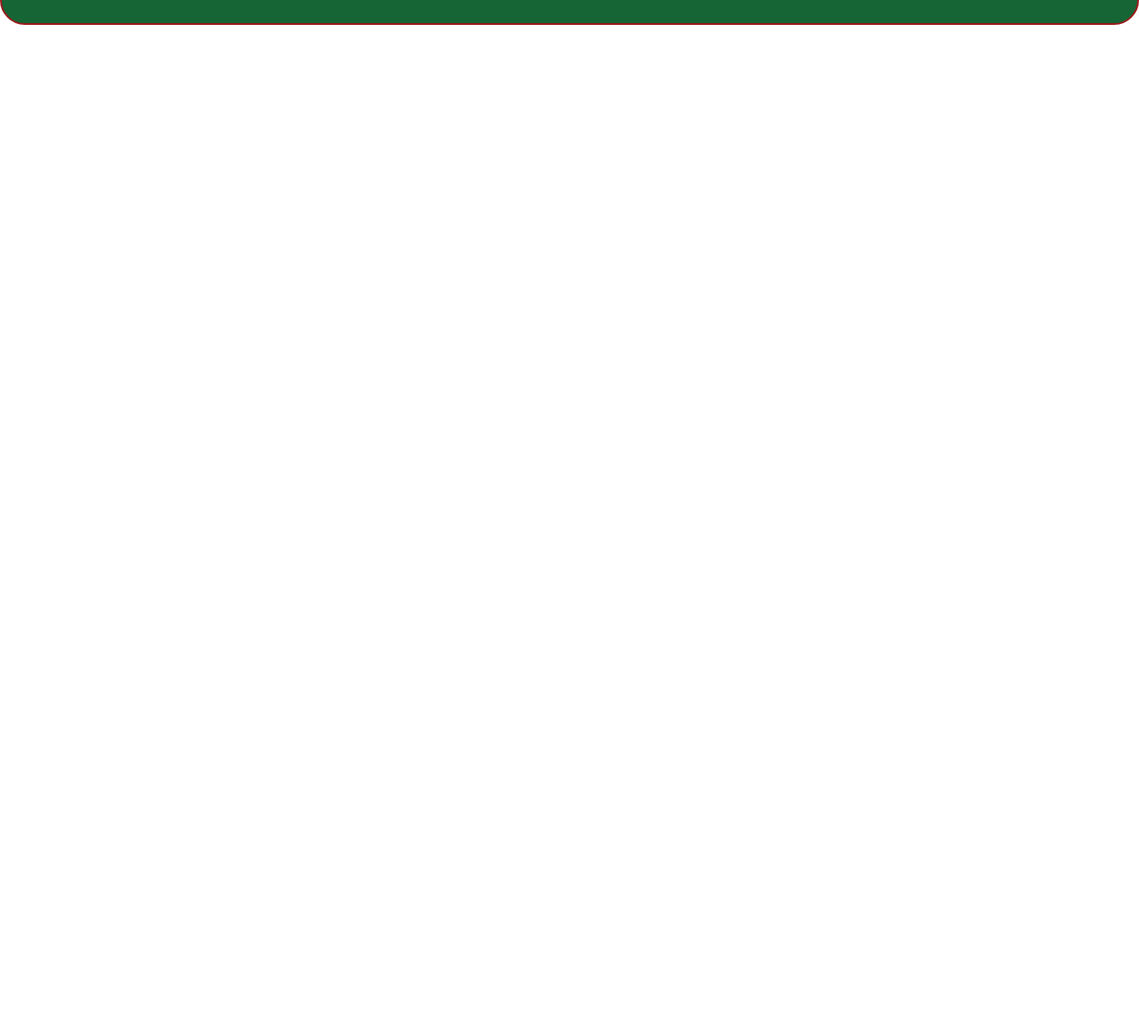
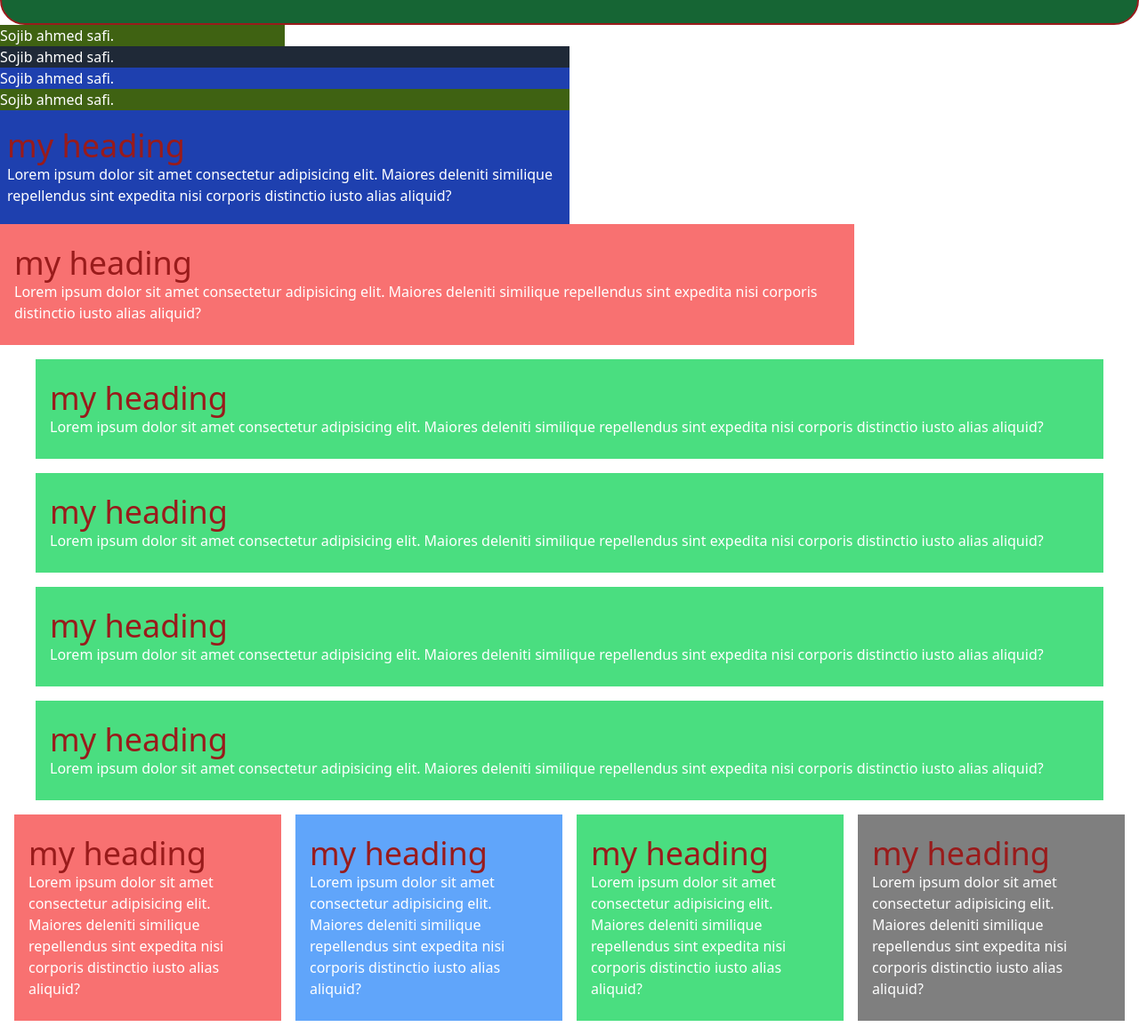
Before and after one commit to SojibAhmed114/Modules-11, a plain HTML site: page index.css/tail.html in a window 1280 px wide. Shown: the part 212-1376 px from the top of the page at 89% size. Before the commit the page ends 800 px from the top, so only its background shows below. Drawn offline with nearby package versions, Linux system fonts and the light colour scheme.

```diff
--- a/index.css/tail.html
+++ b/index.css/tail.html
@@ -7,23 +7,131 @@
     <script src="https://cdn.tailwindcss.com"></script>
   </head>
   <body>
-    <h1 class=" indent-8 bg-red-800 text-1xl text-white font-extrabold">
+    <h1 class="indent-8 bg-red-800 text-1xl text-white font-extrabold">
       Lorem ipsum dolor sit amet consectetur adipisicing elit. Ipsum accusantium
       placeat officiis sequi dolor exercitationem aut deleniti harum voluptatem
       natus?
     </h1>
-    <h2 class=" tracking-wide font-bold italic text-right">
+    <h2 class="tracking-wide font-bold italic text-right">
       Lorem ipsum dolor sit amet consectetur, adipisicing elit. Odio, tempora.
     </h2>
-    <p class="text-justify text-xl uppercase underline underline-offset-1 decoration-2  decoration-solid ">
+    <p
+      class="text-justify text-xl uppercase underline underline-offset-1 decoration-2 decoration-solid"
+    >
       Lorem ipsum dolor sit amet consectetur adipisicing elit. Itaque
       perferendis saepe a iste fugit. Necessitatibus nesciunt tempora enim in
       praesentium.
     </p>
-    <div class="h-14 bg-gradient-to-r from-red-400 to-blue-800 rounded-b-full  border-x-4 border-red-800"></div>
+    <div
+      class="h-14 bg-gradient-to-r from-red-400 to-blue-800 rounded-b-full border-x-4 border-red-800"
+    ></div>
 
     <div class="h-14 bg-green-800 rounded-full border-2 border-red-800"></div>
 
+    <div class="w-80 bg-lime-800">
+      <p class="text-white">Sojib ahmed safi.</p>
+    </div>
+    <div class="w-1/2 bg-gray-800">
+      <p class="text-white">Sojib ahmed safi.</p>
+    </div>
+    <div class="w-2/4 bg-blue-800">
+      <p class="text-white">Sojib ahmed safi.</p>
+    </div>
+    <div class="w-3/6 bg-lime-800">
+      <p class="text-white">Sojib ahmed safi.</p>
+    </div>
+
+    <section>
+      <div class="bg-blue-800 w-1/2 pl-2 pr-3 pt-5 pb-5">
+        <h2 class="text-4xl text-red-800">my heading</h2>
+        <p class="text-white">
+          Lorem ipsum dolor sit amet consectetur adipisicing elit. Maiores
+          deleniti similique repellendus sint expedita nisi corporis distinctio
+          iusto alias aliquid?
+        </p>
+      </div>
+    </section>
+    <section>
+      <div class="bg-red-400 w-3/4 px-4 py-6">
+        <h2 class="text-4xl text-red-800">my heading</h2>
+        <p class="text-white">
+          Lorem ipsum dolor sit amet consectetur adipisicing elit. Maiores
+          deleniti similique repellendus sint expedita nisi corporis distinctio
+          iusto alias aliquid?
+        </p>
+      </div>
+    </section>
+
+
+    <section>
+      <div class="bg-green-400 px-4 py-6 mx-10 mt-4">
+        <h2 class="text-4xl text-red-800">my heading</h2>
+        <p class="text-white">
+          Lorem ipsum dolor sit amet consectetur adipisicing elit. Maiores
+          deleniti similique repellendus sint expedita nisi corporis distinctio
+          iusto alias aliquid?
+        </p>
+      </div>
+      <div class="bg-green-400 px-4 py-6 mx-10 mt-4">
+        <h2 class="text-4xl text-red-800">my heading</h2>
+        <p class="text-white">
+          Lorem ipsum dolor sit amet consectetur adipisicing elit. Maiores
+          deleniti similique repellendus sint expedita nisi corporis distinctio
+          iusto alias aliquid?
+        </p>
+      </div>
+      <div class="bg-green-400 px-4 py-6 mx-10 mt-4">
+        <h2 class="text-4xl text-red-800">my heading</h2>
+        <p class="text-white">
+          Lorem ipsum dolor sit amet consectetur adipisicing elit. Maiores
+          deleniti similique repellendus sint expedita nisi corporis distinctio
+          iusto alias aliquid?
+        </p>
+      </div>
+      <div class="bg-green-400 px-4 py-6 mx-10 mt-4">
+        <h2 class="text-4xl text-red-800">my heading</h2>
+        <p class="text-white">
+          Lorem ipsum dolor sit amet consectetur adipisicing elit. Maiores
+          deleniti similique repellendus sint expedita nisi corporis distinctio
+          iusto alias aliquid?
+        </p>
+      </div>
+    </section>
+
+    <sectio class="flex space-x-4 m-4">
+      <div class="bg-red-400 px-4 py-6 ">
+        <h2 class="text-4xl text-red-800">my heading</h2>
+        <p class="text-white">
+          Lorem ipsum dolor sit amet consectetur adipisicing elit. Maiores
+          deleniti similique repellendus sint expedita nisi corporis distinctio
+          iusto alias aliquid?
+        </p>
+      </div>
+      <div class="bg-blue-400 px-4 py-6 ">
+        <h2 class="text-4xl text-red-800">my heading</h2>
+        <p class="text-white">
+          Lorem ipsum dolor sit amet consectetur adipisicing elit. Maiores
+          deleniti similique repellendus sint expedita nisi corporis distinctio
+          iusto alias aliquid?
+        </p>
+      </div>
+      <div class="bg-green-400 px-4 py-6 ">
+        <h2 class="text-4xl text-red-800">my heading</h2>
+        <p class="text-white">
+          Lorem ipsum dolor sit amet consectetur adipisicing elit. Maiores
+          deleniti similique repellendus sint expedita nisi corporis distinctio
+          iusto alias aliquid?
+        </p>
+      </div>
+      <div class="bg-black/50 px-4 py-6">
+        <h2 class="text-4xl text-red-800">my heading</h2>
+        <p class="text-white">
+          Lorem ipsum dolor sit amet consectetur adipisicing elit. Maiores
+          deleniti similique repellendus sint expedita nisi corporis distinctio
+          iusto alias aliquid?
+        </p>
+      </div>
+    </section>
 
 
   </body>
```
Also changed, not shown: index.css/tailwind-flex-layout.html (added, +30 -0 lines).
